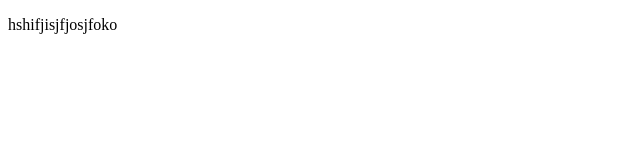
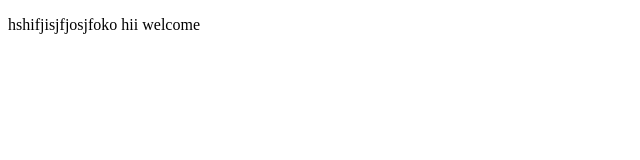
Before and after one commit to yodhan-gowda/mar5_git, a plain HTML site: page index.html in a window 1280 px wide. Shown: the whole page, without its empty margins (0-640 px from the left). Drawn offline with Linux system fonts and the light colour scheme.

Commit message:
adding123

```diff
--- a/index.html
+++ b/index.html
@@ -8,6 +8,7 @@
 <body>
     <P>
         hshifjisjfjosjfoko
+        hii welcome
     </P>
 </body>
 </html>
```
Also changed, not shown: demo.txt, sample.txt.
